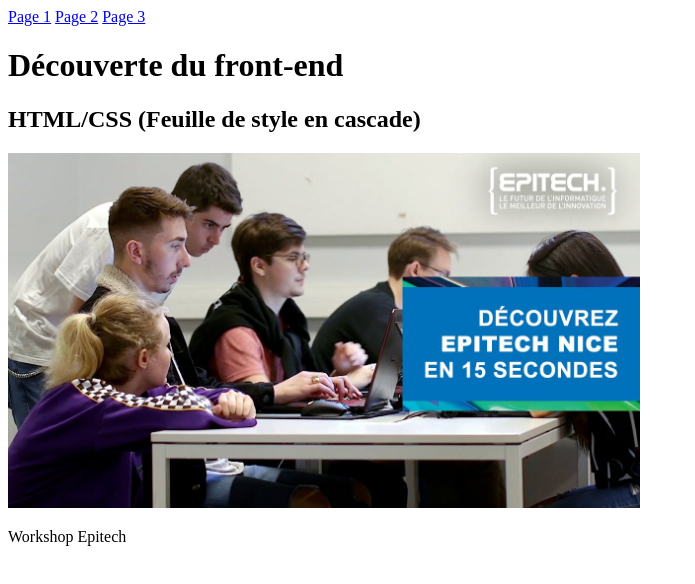
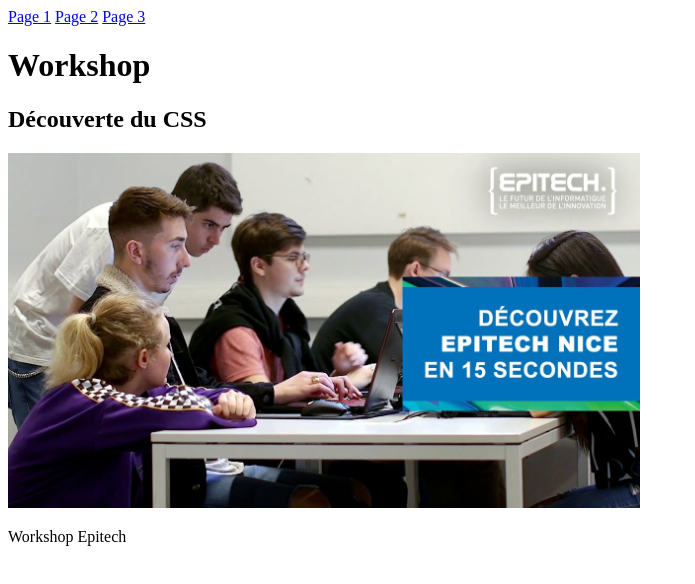
Before and after one commit to cesar-vzc/workshop_css, a plain HTML site: page index.html in a window 1280 px wide. Shown: the whole page, without its empty margins (0-695 px from the left). Drawn offline with Linux system fonts and the light colour scheme.

```diff
--- a/index.html
+++ b/index.html
@@ -15,8 +15,8 @@
         </nav>
 
         <div>
-            <h1>Découverte du front-end</h1>
-            <h2>HTML/CSS (Feuille de style en cascade)</h2>
+            <h1>Workshop</h1>
+            <h2>Découverte du CSS</h2>
         </div>
 
         <div>
```
Also changed, not shown: 1 other file.
